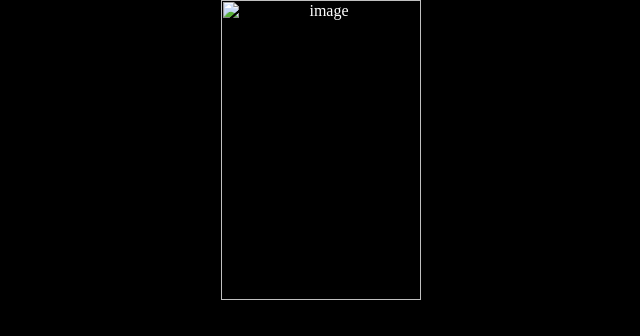
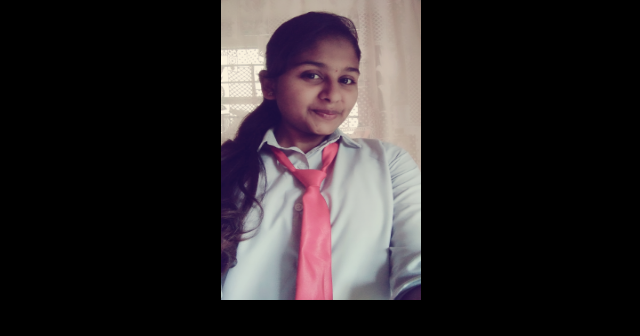
Before and after one commit to JayashreeTD/Static-Project, a plain HTML site: page Contactus.html in a window 1280 px wide. Shown: the top 336 px of the page, without its empty margins (319-959 px from the left). Drawn offline with Linux system fonts and the light colour scheme.

Commit message:
Update Contactus.html

```diff
--- a/Contactus.html
+++ b/Contactus.html
@@ -6,7 +6,7 @@
 <body bgcolor="#00000" text="#FFFFFF">
 <font face="Agency fb" size="5">
 </font>
-<center><img src="images/2019-09-05-10-52-25-527.jpg"  height="300" width="200" alt="image" ></center><br>
+<center><img src="2019-09-05-10-52-25-527.jpg"  height="300" width="200" alt="image" ></center><br>
 <text align="left">
 <table border="3" align="center" cellpadding="5">
 <center><h1><u><i><b>Project developer:</b></i></u></h1></center>
```
